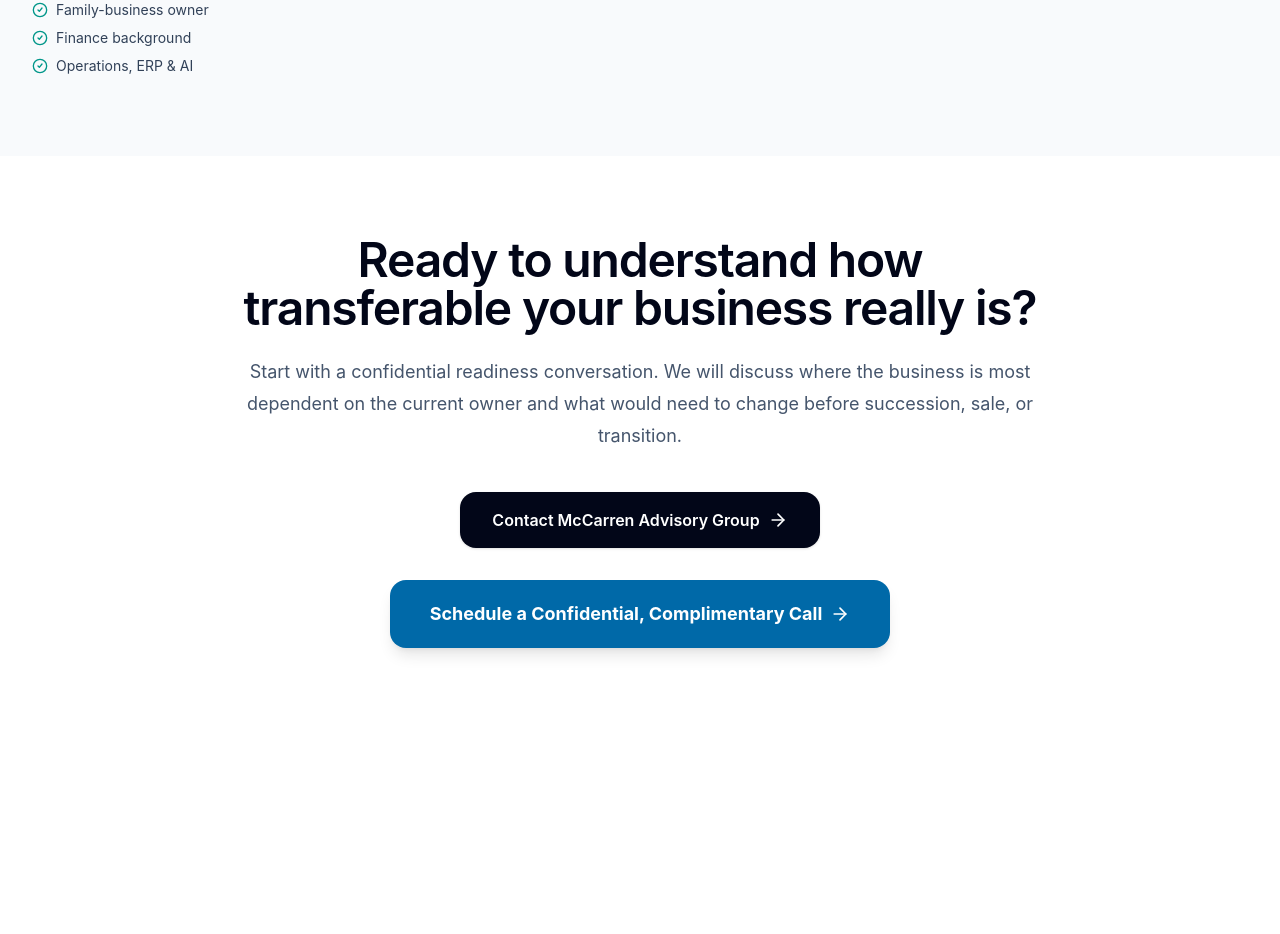
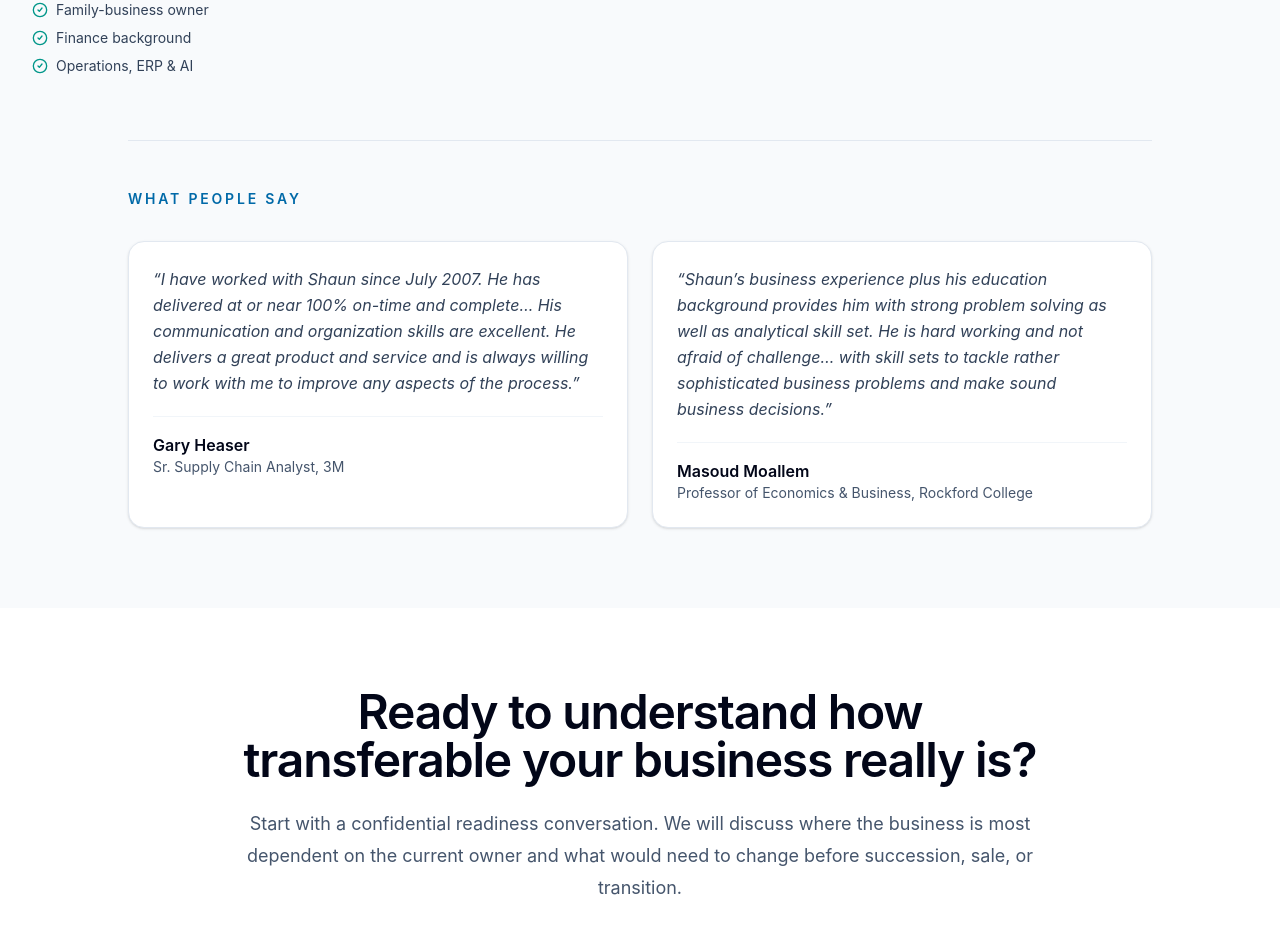
Before and after one commit to shaun191/McCarrenAdvisoryGroup, a React (Vite) app: page / in a window 1280 px wide. Shown: the part 4612-5546 px from the top of the page. Before the commit the page ends 5340 px from the top, so only its background shows below. Built offline with nearby package versions, Linux system fonts and the light colour scheme.

Commit message:
Add 'What people say' testimonials (Gary Heaser, Masoud Moallem) to About section

```diff
--- a/src/App.jsx
+++ b/src/App.jsx
@@ -381,6 +381,29 @@ export default function FounderTransitionWebsite() {
               </blockquote>
             </div>
           </div>
+          <div className="mx-auto mt-16 max-w-5xl border-t border-slate-200 pt-12">
+            <p className="text-sm font-semibold uppercase tracking-[0.2em] text-sky-700">What people say</p>
+            <div className="mt-8 grid gap-6 md:grid-cols-2">
+              <figure className="rounded-2xl border border-slate-200 bg-white p-6 shadow-sm">
+                <blockquote className="text-base italic leading-relaxed text-slate-700">
+                  &ldquo;I have worked with Shaun since July 2007. He has delivered at or near 100% on-time and complete&hellip; His communication and organization skills are excellent. He delivers a great product and service and is always willing to work with me to improve any aspects of the process.&rdquo;
+                </blockquote>
+                <figcaption className="mt-5 border-t border-slate-100 pt-4">
+                  <div className="font-semibold text-slate-950">Gary Heaser</div>
+                  <div className="text-sm text-slate-600">Sr. Supply Chain Analyst, 3M</div>
+                </figcaption>
+              </figure>
+              <figure className="rounded-2xl border border-slate-200 bg-white p-6 shadow-sm">
+                <blockquote className="text-base italic leading-relaxed text-slate-700">
+                  &ldquo;Shaun&rsquo;s business experience plus his education background provides him with strong problem solving as well as analytical skill set. He is hard working and not afraid of challenge&hellip; with skill sets to tackle rather sophisticated business problems and make sound business decisions.&rdquo;
+                </blockquote>
+                <figcaption className="mt-5 border-t border-slate-100 pt-4">
+                  <div className="font-semibold text-slate-950">Masoud Moallem</div>
+                  <div className="text-sm text-slate-600">Professor of Economics &amp; Business, Rockford College</div>
+                </figcaption>
+              </figure>
+            </div>
+          </div>
         </div>
       </section>
 
```
